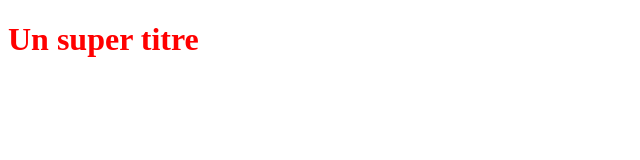
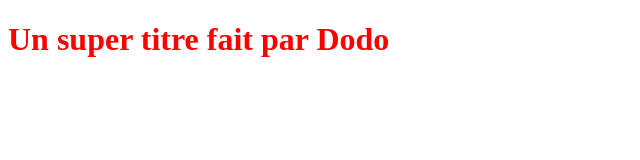
Before and after one commit to 911bot/test2, a plain HTML site: page index.html in a window 1280 px wide. Shown: the whole page, without its empty margins (0-640 px from the left). Drawn offline with Linux system fonts and the light colour scheme.

Commit message:
Modification du titre H1

```diff
--- a/index.html
+++ b/index.html
@@ -5,6 +5,6 @@
    <link rel="stylesheet" type="text/css" href="styles.css">
 </head>
 <body>
-   <h1>Un super titre</h1>
+   <h1>Un super titre fait par Dodo</h1>
 </body>
 </html>
```
